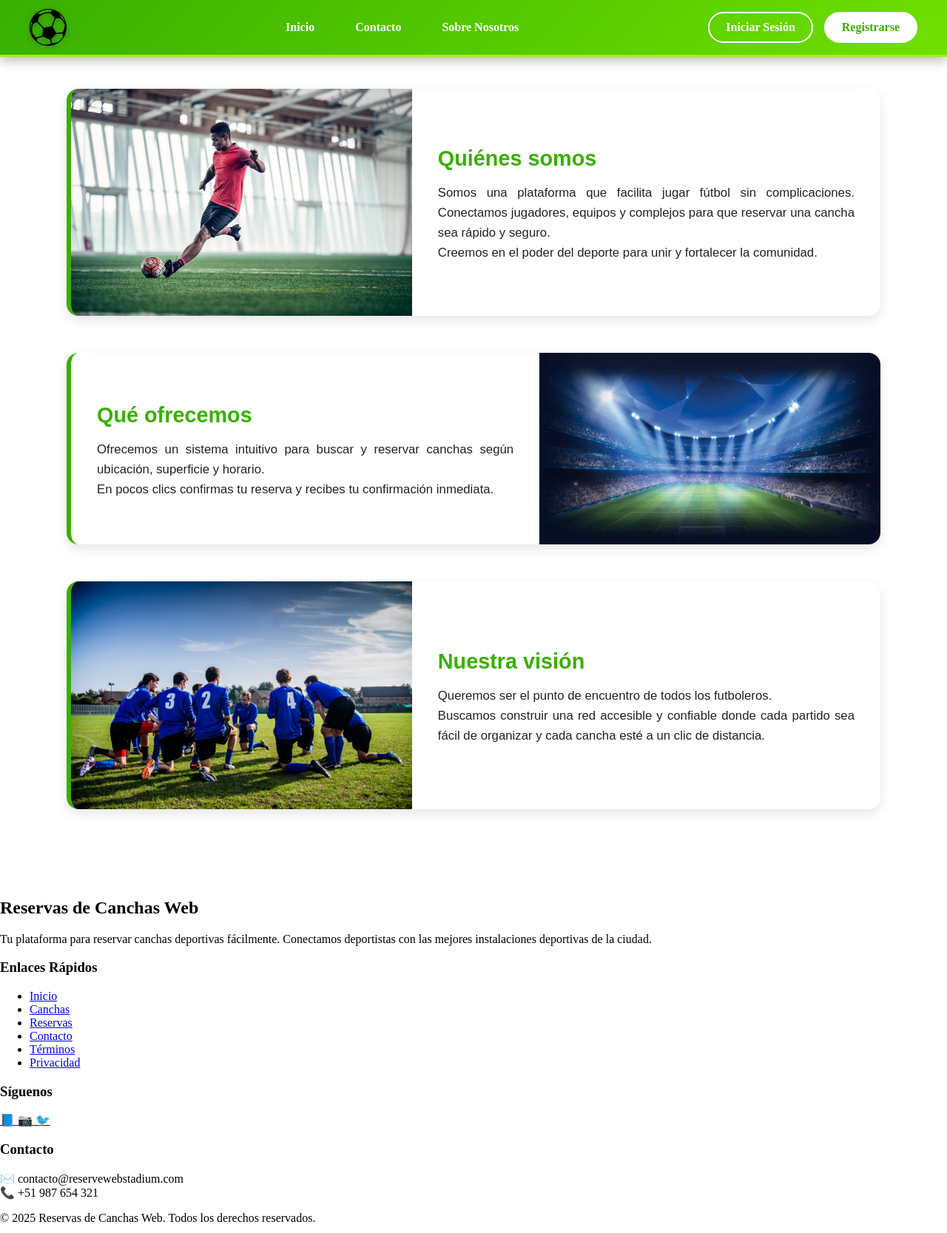
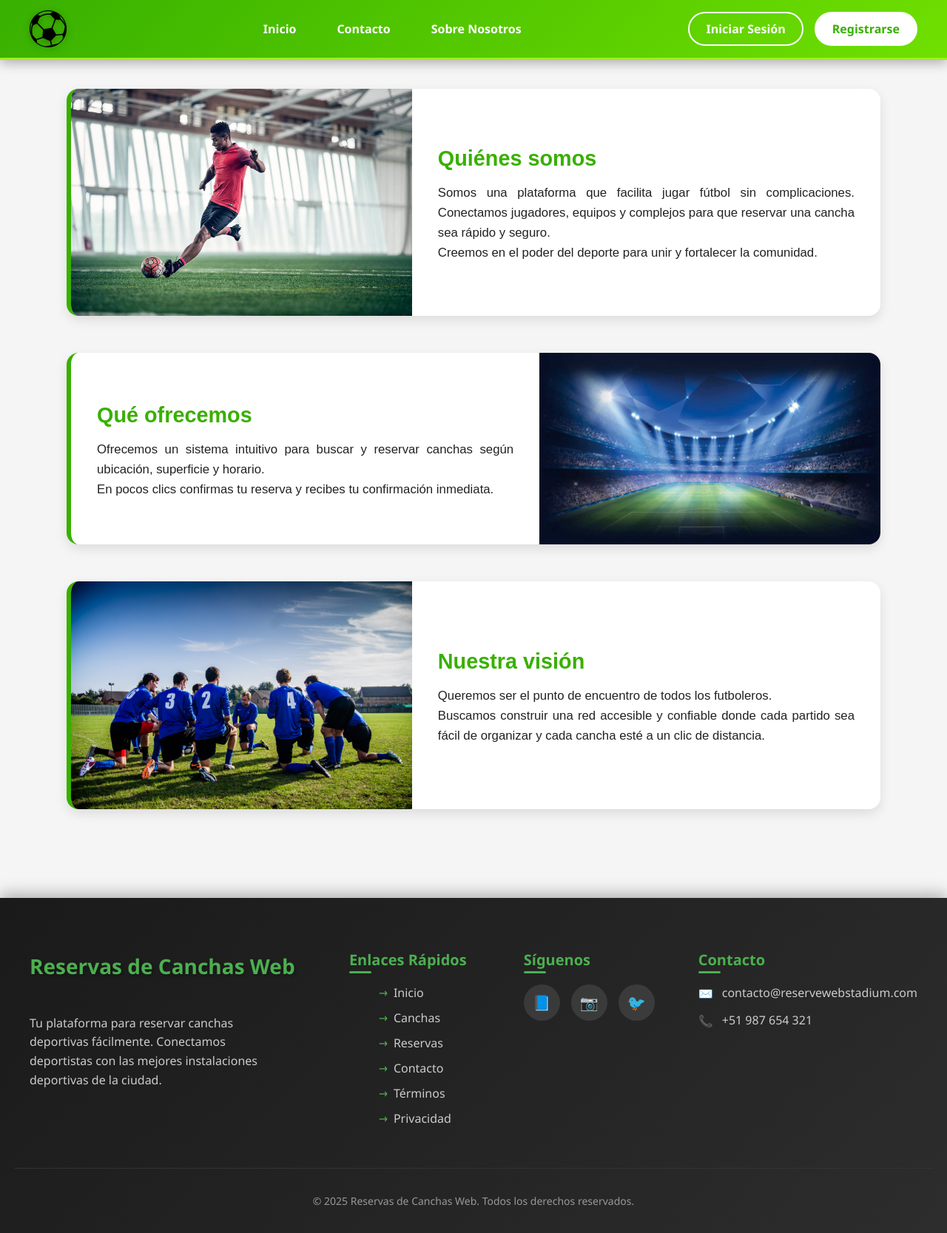
Before and after one commit to Axowil/Trabajo-Grupal-Web, a PHP site: page /sobreNosotros.html in a window 1280 px wide. Shown: the whole page at 74% size. Run offline with PHP 8.4, Linux system fonts and the light colour scheme.

Commit message:
Mis cambios en Nosotros.css-footer

```diff
--- a/Nosotros.css
+++ b/Nosotros.css
@@ -243,3 +243,275 @@ img { display: block; max-width: 100%; height: auto; }
     padding: 25px 20px;
   }
 }
+
+/* Estilos del Footer */
+body {
+  font-family: 'Segoe UI', Tahoma, Geneva, Verdana, sans-serif;
+  background-color: #f5f5f5;
+  min-height: 100vh;
+  display: flex;
+  flex-direction: column;
+}
+
+.footer {
+  background: linear-gradient(135deg, #1a1a1a 0%, #2d2d2d 100%);
+  color: #ffffff;
+  padding: 50px 20px 20px;
+  margin-top: auto;
+  box-shadow: 0 -5px 20px rgba(0, 0, 0, 0.3);
+}
+
+.footer-container {
+  max-width: 1200px;
+  margin: 0 auto;
+  display: grid;
+  grid-template-columns: 2fr 1fr 1fr 1fr;
+  gap: 40px;
+}
+
+/* Sección de Información Principal */
+.footer-info {
+  display: flex;
+  flex-direction: column;
+  gap: 20px;
+}
+
+.footer-logo {
+  font-size: 28px;
+  font-weight: bold;
+  color: #4CAF50;
+  margin-bottom: 10px;
+  text-shadow: 2px 2px 4px rgba(0, 0, 0, 0.3);
+}
+
+.footer-description {
+  font-size: 16px;
+  line-height: 1.6;
+  color: #cccccc;
+  max-width: 350px;
+}
+
+/* Sección de Enlaces Rápidos */
+.footer-section h3 {
+  font-size: 20px;
+  margin-bottom: 20px;
+  color: #4CAF50;
+  position: relative;
+}
+
+.footer-section h3::after {
+  content: '';
+  position: absolute;
+  bottom: -5px;
+  left: 0;
+  width: 30px;
+  height: 3px;
+  background: #4CAF50;
+  border-radius: 2px;
+}
+
+.footer-links {
+  list-style: none;
+  display: flex;
+  flex-direction: column;
+  gap: 12px;
+}
+
+.footer-links li a {
+  color: #cccccc;
+  text-decoration: none;
+  font-size: 16px;
+  transition: all 0.3s ease;
+  position: relative;
+  padding-left: 20px;
+}
+
+.footer-links li a::before {
+  content: '→';
+  position: absolute;
+  left: 0;
+  color: #4CAF50;
+  transition: transform 0.3s ease;
+}
+
+.footer-links li a:hover {
+  color: #4CAF50;
+  transform: translateX(5px);
+}
+
+.footer-links li a:hover::before {
+  transform: translateX(3px);
+}
+
+/* Sección de Redes Sociales */
+.social-links {
+  display: flex;
+  gap: 15px;
+  margin-top: 10px;
+}
+
+.social-link {
+  width: 45px;
+  height: 45px;
+  background: rgba(255, 255, 255, 0.1);
+  border-radius: 50%;
+  display: flex;
+  align-items: center;
+  justify-content: center;
+  text-decoration: none;
+  color: #ffffff;
+  font-size: 20px;
+  transition: all 0.3s ease;
+  border: 2px solid transparent;
+}
+
+.social-link:hover {
+  background: #4CAF50;
+  transform: translateY(-3px);
+  box-shadow: 0 5px 15px rgba(76, 175, 80, 0.4);
+  border-color: #4CAF50;
+}
+
+.social-link.facebook:hover {
+  background: #1877f2;
+  border-color: #1877f2;
+  box-shadow: 0 5px 15px rgba(24, 119, 242, 0.4);
+}
+
+.social-link.instagram:hover {
+  background: linear-gradient(45deg, #f09433 0%, #e6683c 25%, #dc2743 50%, #cc2366 75%, #bc1888 100%);
+  border-color: #bc1888;
+  box-shadow: 0 5px 15px rgba(188, 24, 136, 0.4);
+}
+
+.social-link.twitter:hover {
+  background: #1da1f2;
+  border-color: #1da1f2;
+  box-shadow: 0 5px 15px rgba(29, 161, 242, 0.4);
+}
+
+/* Sección de Contacto */
+.contact-info {
+  display: flex;
+  flex-direction: column;
+  gap: 15px;
+}
+
+.contact-item {
+  display: flex;
+  align-items: center;
+  gap: 12px;
+  color: #cccccc;
+  font-size: 16px;
+  transition: color 0.3s ease;
+}
+
+.contact-item:hover {
+  color: #4CAF50;
+}
+
+.contact-icon {
+  width: 20px;
+  height: 20px;
+  color: #4CAF50;
+}
+
+/* Línea de Copyright */
+.footer-bottom {
+  border-top: 1px solid #333333;
+  margin-top: 40px;
+  padding-top: 20px;
+  text-align: center;
+  color: #999999;
+  font-size: 14px;
+}
+
+/* Responsive Design para Footer */
+@media (max-width: 1024px) {
+  .footer-container {
+    grid-template-columns: 1fr 1fr;
+    gap: 30px;
+  }
+}
+
+@media (max-width: 768px) {
+  .footer {
+    padding: 40px 20px 20px;
+  }
+
+  .footer-container {
+    grid-template-columns: 1fr;
+    gap: 30px;
+    text-align: center;
+  }
+
+  .footer-description {
+    max-width: 100%;
+  }
+
+  .social-links {
+    justify-content: center;
+  }
+
+  .footer-links li a {
+    padding-left: 0;
+  }
+
+  .footer-links li a::before {
+    display: none;
+  }
+
+  .footer-logo {
+    font-size: 24px;
+  }
+
+  .footer-section h3 {
+    font-size: 18px;
+  }
+}
+
+@media (max-width: 480px) {
+  .footer {
+    padding: 30px 15px 15px;
+  }
+
+  .footer-container {
+    gap: 25px;
+  }
+
+  .social-link {
+    width: 40px;
+    height: 40px;
+    font-size: 18px;
+  }
+
+  .contact-item {
+    font-size: 14px;
+  }
+
+  .footer-description {
+    font-size: 14px;
+  }
+}
+
+/* Animación de entrada */
+.footer {
+  animation: slideUp 0.8s ease-out;
+}
+
+@keyframes slideUp {
+  from {
+    opacity: 0;
+    transform: translateY(50px);
+  }
+  to {
+    opacity: 1;
+    transform: translateY(0);
+  }
+}
+
+/* Efecto de brillo en hover para el logo */
+.footer-logo:hover {
+  text-shadow: 0 0 10px rgba(76, 175, 80, 0.5);
+  transition: text-shadow 0.3s ease;
+}
```
